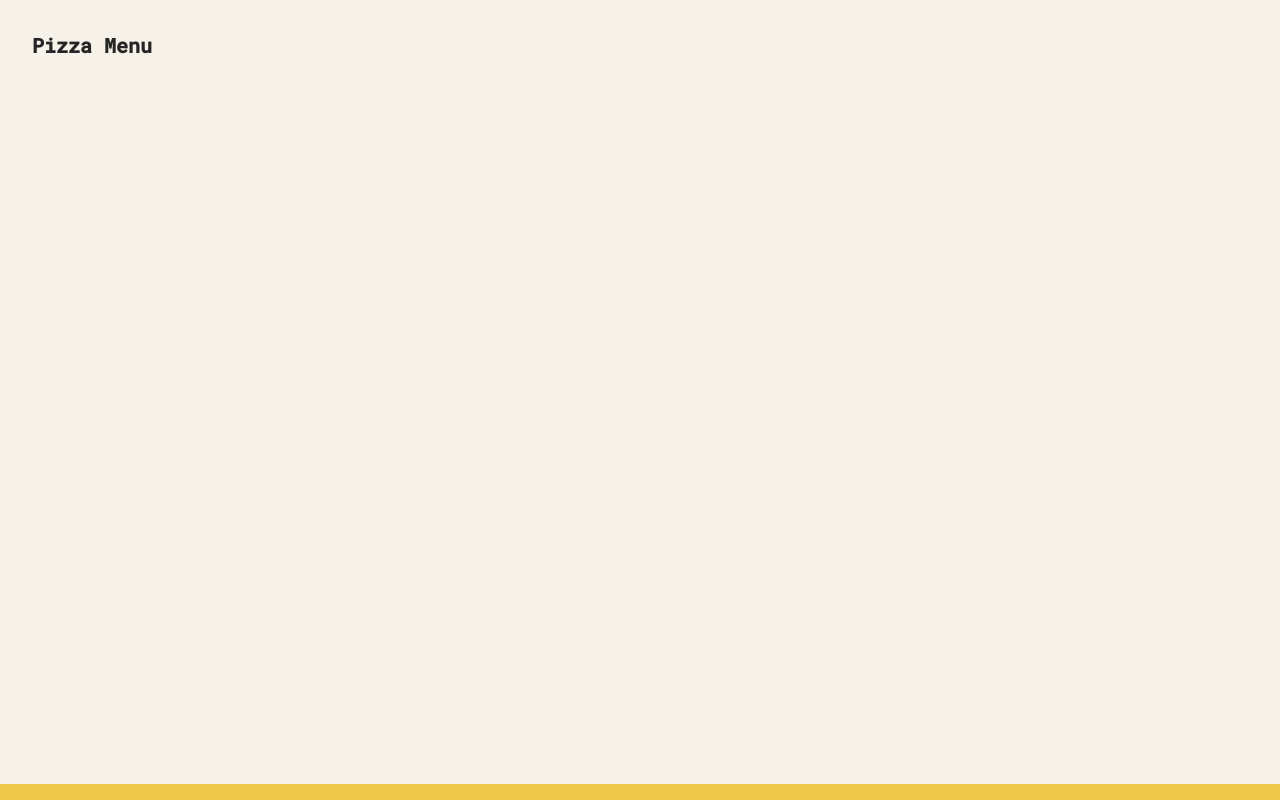
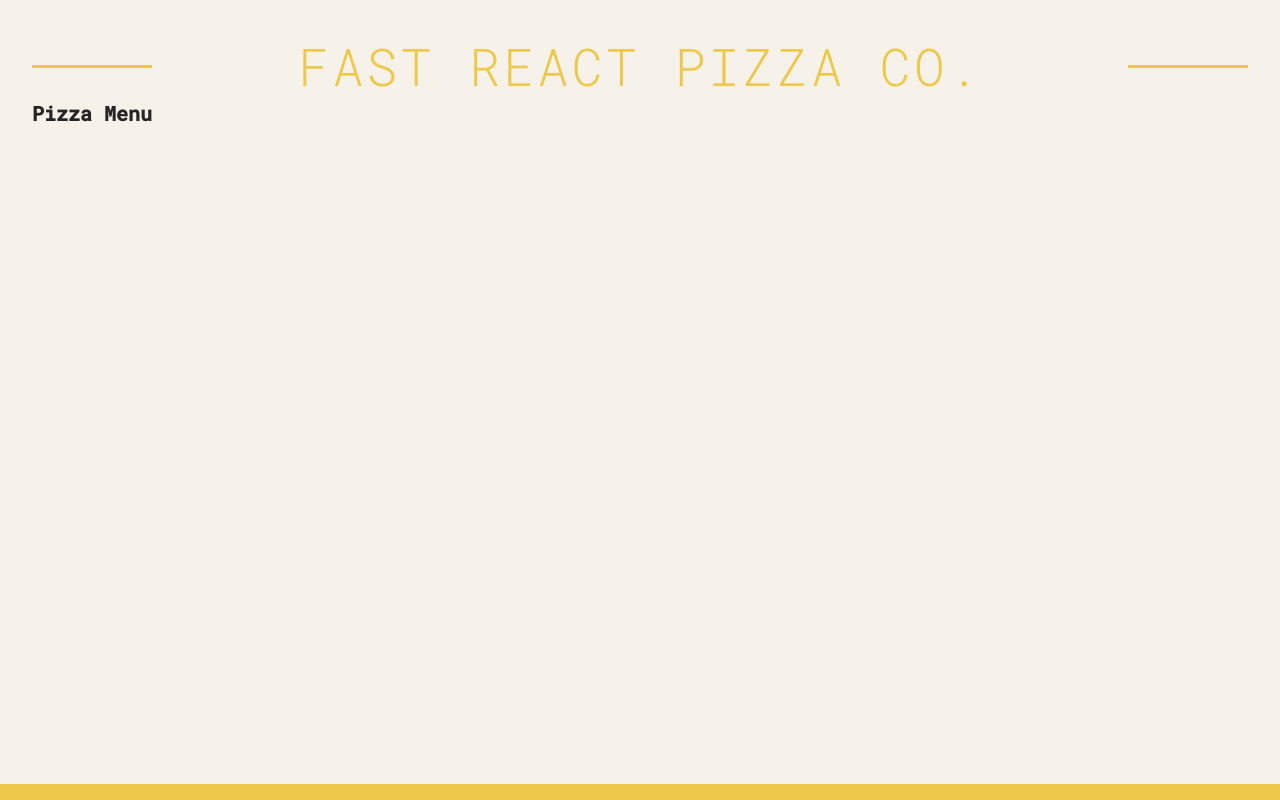
Before and after one commit to MVCorreas/pizza-menu, a React (Create React App) app: page / in a window 1280 px wide. Built offline with nearby package versions, Linux system fonts and the light colour scheme.

Commit message:
feat: added Header component

```diff
--- a/src/App.js
+++ b/src/App.js
@@ -1,9 +1,11 @@
+import Header from './components/Header';
 import './index.css';
 
 function App() {
   return (
     <div >
-     <h1>Pizza Menu</h1>
+      <Header />
+      <h1>Pizza Menu</h1>
     </div>
   );
 }
--- /dev/null
+++ b/src/components/Header.js
@@ -0,0 +1,7 @@
+export default function Header() {
+  return (
+    <header className="header">
+      <h1>Fast React Pizza Co.</h1>
+    </header>
+  );
+}
```
